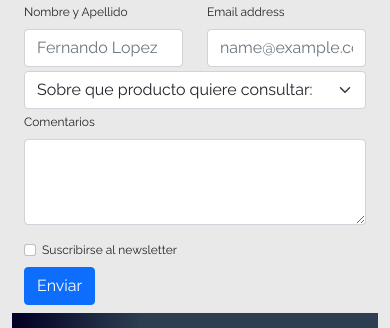
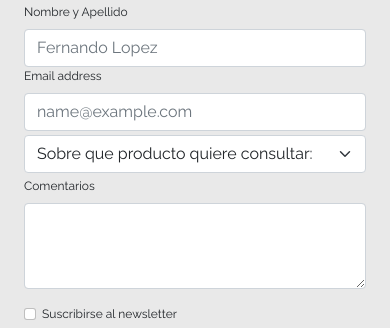
Before and after one commit to mfdiaza/coderhouse, a website: page contact.html in a window 390 px wide. Shown: the part 507-835 px from the top of the page. Drawn offline with nearby package versions, Linux system fonts and the light colour scheme.

Commit message:
Formulario de contacto, se puso col-md-6 y col-12 al form de email para que se vea mejor en mobile

```diff
--- a/contact.html
+++ b/contact.html
@@ -78,7 +78,7 @@
                     <label for="exampleFormControlInput1" class="form-label">Nombre y Apellido</label>
                     <input type="text" class="form-control" placeholder="Fernando Lopez" aria-label="First name">
                   </div>
-                  <div class="col">
+                  <div class="col-md-6 col-12">
                     <label for="exampleFormControlInput1" class="form-label">Email address</label>
                     <input type="email" class="form-control" id="exampleFormControlInput1" placeholder="name@example.com">
                   </div>
```
